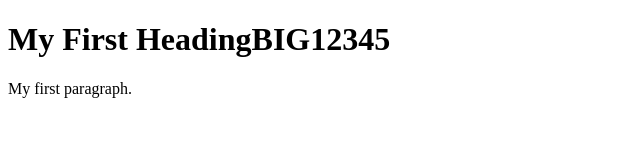
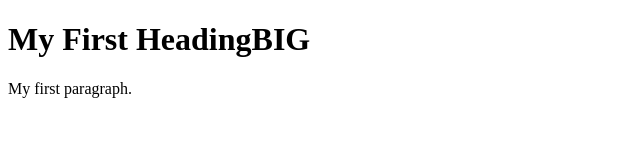
Before and after one commit to RutvijYudiz/codebuild, a plain HTML site: page index.html in a window 1280 px wide. Shown: the whole page, without its empty margins (0-640 px from the left). Drawn offline with Linux system fonts and the light colour scheme.

Commit message:
text changes done

```diff
--- a/index.html
+++ b/index.html
@@ -2,7 +2,7 @@
 <html>
 <body>
 
-<h1>My First HeadingBIG12345</h1>
+<h1>My First HeadingBIG</h1>
 <p>My first paragraph.</p>
 
 </body>
```
